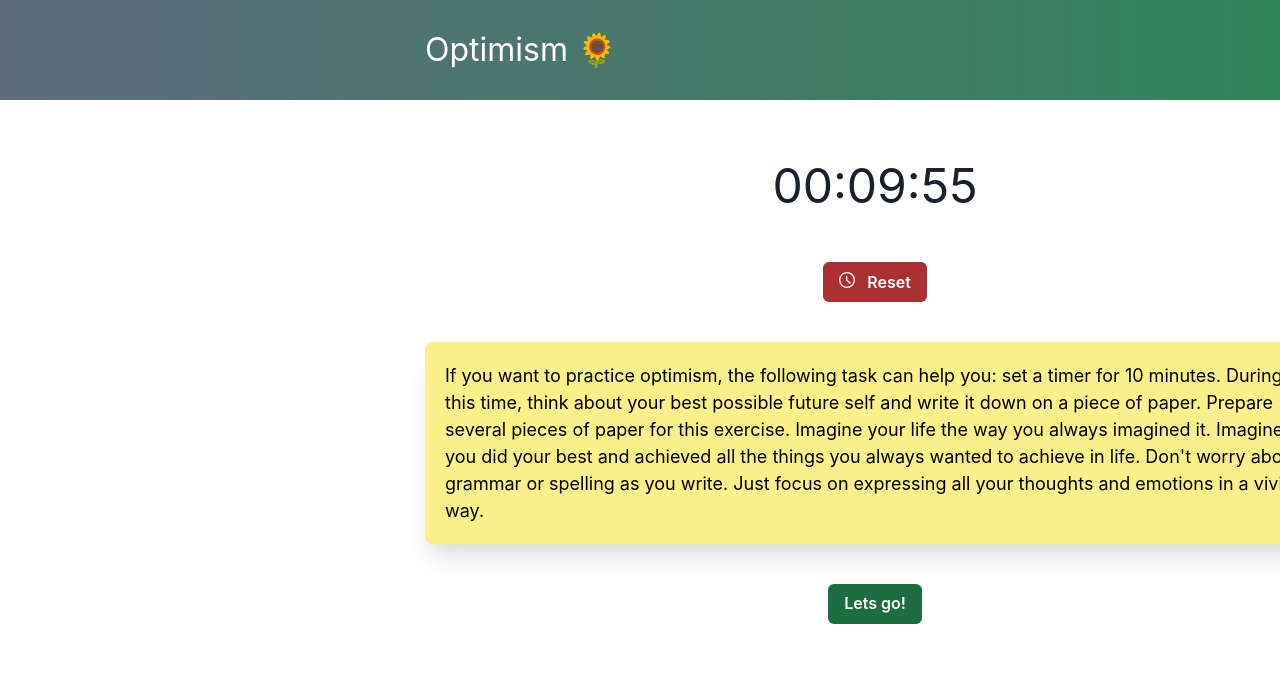
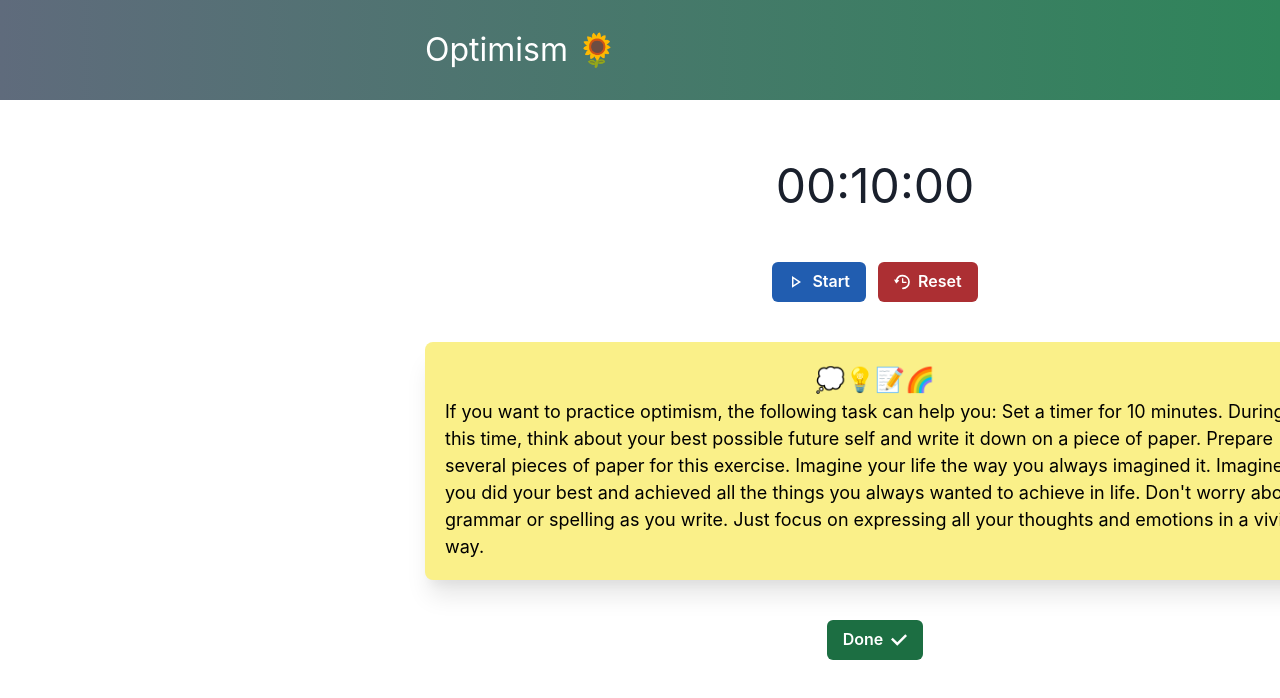
Before and after one commit to TUBerlin-Kopfsachen-Browser-Frontend/kopfsachen-app, a React (Create React App) app: page /resources/optimism in a window 1280 px wide. Shown: the top 698 px of the page. Built offline with nearby package versions, Linux system fonts and the light colour scheme.

Commit message:
emojiiiiis

```diff
--- a/src/App.tsx
+++ b/src/App.tsx
@@ -26,7 +26,7 @@ export default function App() {
   const mobile = useMobile();
   return <ContentWrapper headerProps={{ text: 'Home' }}>
     <Flex flexDirection='column' alignItems='center' mt='150px'>
-      <Image src="/header.png" width={["200px", "400px"]} />
+      <Image src="/header.png" width={["200px", "400px"]} alt='Kopfsachen logo'/>
       <Text fontSize={["16", "20"]}>Welcome to the Kopfsachen Web App!</Text>
       <Stack spacing={4} direction="row" align="center">
         <a href="/login">
--- a/src/routes/Optimism.tsx
+++ b/src/routes/Optimism.tsx
@@ -13,8 +13,12 @@ import {
 } from "@chakra-ui/react";
 import Sidebar from "../components/Sidebar";
 import { useNavigate } from "react-router-dom";
-import { TimeIcon } from "@chakra-ui/icons";
+import { VscDebugStart, VscDebugRestart } from "react-icons/vsc";
+import { MdDone } from "react-icons/md";
 import { ContentWrapper } from "../components/utils";
+import { useState } from "react";
+import { FiCheck } from "react-icons/fi";
+import { CheckIcon, RepeatClockIcon } from "@chakra-ui/icons";
 
 interface ICountdown {
   hours: number;
@@ -27,22 +31,24 @@ const CountDownTimer = ({
   minutes = 0,
   seconds = 60,
 }: ICountdown) => {
-  const [time, setTime] = React.useState<ICountdown>({
+  const [time, setTime] = useState<ICountdown>({
     hours,
     minutes,
     seconds,
   });
   const navigate = useNavigate();
+  const [startClicked, setStartClicked] = useState(false);
 
   const tick = () => {
+    if (startClicked) {
       if (time.hours === 0 && time.minutes === 0 && time.seconds === 0) reset();
-    else if (time.hours === 0 && time.minutes == 10 && time.seconds === 0) {
-      setTime({
-        hours: time.hours,
-        minutes: 9,
-        seconds: 59,
-      });
-    } else if (time.seconds === 0) {
+      // else if (time.hours === 0 && time.minutes === 10 && time.seconds === 0) {
+      //   setTime({
+      //     hours: time.hours,
+      //     minutes: 9,
+      //     seconds: 59,
+      //   });}
+      else if (time.seconds === 0) {
         setTime({ hours: time.hours, minutes: time.minutes - 1, seconds: 59 });
       } else {
         setTime({
@@ -50,6 +56,7 @@ const CountDownTimer = ({
           minutes: time.minutes,
           seconds: time.seconds - 1,
         });
+      }
     }
   };
 
@@ -84,13 +91,28 @@ const CountDownTimer = ({
                 .padStart(2, "0")}:${time.seconds.toString().padStart(2, "0")}`}
             </Text>
           </Center>
-          <Box pt="40px">
+          <Box mt="40px">
             <Center>
               <Button
+                colorScheme="primary"
+                // display={"inline-block"}
+                onClick={() => setStartClicked(true)}
+                leftIcon={<VscDebugStart />}
+                mr={3}
+              >
+                {" "}
+                Start{" "}
+              </Button>
+              <Button
                 colorScheme="warning"
-                display={"inline-block"}
-                onClick={refreshPage}
-                leftIcon={<TimeIcon />}
+                // display={"inline-block"}
+                onClick={ () => {
+                  setStartClicked(false);
+                  reset();
+                  setTime({ hours: 0, minutes: 10, seconds: 0 });
+
+                }}
+                leftIcon={<RepeatClockIcon />}
               >
                 {" "}
                 Reset{" "}
@@ -105,9 +127,10 @@ const CountDownTimer = ({
                 borderRadius="lg"
                 boxShadow={"xl"}
               >
+                <Text fontSize='24px' textAlign='center'> 💭💡📝🌈</Text>
                 <Text fontSize="18px" color="black" textAlign="left">
                   If you want to practice optimism, the following task can help
-                  you: set a timer for 10 minutes. During this time, think about
+                  you: Set a timer for 10 minutes. During this time, think about
                   your best possible future self and write it down on a piece of
                   paper. Prepare several pieces of paper for this exercise.
                   Imagine your life the way you always imagined it. Imagine you
@@ -123,9 +146,10 @@ const CountDownTimer = ({
                 <Button
                   colorScheme="success"
                   onClick={() => navigate("/resources/optimism1")}
-                  display={"inline-block"}
+                  rightIcon={<CheckIcon/>}
+                  // display={"inline-block"}
                 >
-                  Lets go!{" "}
+                  Done{" "}
                 </Button>
               </Center>
             </Box>
--- a/src/routes/Optimism1.tsx
+++ b/src/routes/Optimism1.tsx
@@ -33,7 +33,7 @@ import {
 import { useNavigate } from "react-router-dom";
 import { useEffect, useRef, useState, Suspense } from "react";
 import Sidebar from "../components/Sidebar";
-import { FiFrown, FiMeh, FiSmile } from "react-icons/fi";
+import { FiCheck, FiFrown, FiMeh, FiSmile } from "react-icons/fi";
 
 import { useForm, SubmitHandler } from "react-hook-form";
 import { AspectRatio } from "@chakra-ui/react";
@@ -42,6 +42,8 @@ import axios from "axios";
 import i18n, { t } from "i18next";
 import { initReactI18next, useTranslation } from "react-i18next";
 import { ContentWrapper } from "../components/utils";
+import { MdDone } from "react-icons/md";
+import { CheckIcon } from "@chakra-ui/icons";
 
 interface IResources {
   feedback: boolean;
@@ -75,6 +77,8 @@ export default function ReframingText() {
               Write down the thoughts that came up in these 10 minutes.
             </Text>
             <Stack spacing={5}>
+              <Flex alignItems='center'>
+              <Text fontSize='26' mr={3}>💡</Text>
               <Textarea
                 {...register(`situations.${0}`)}
                 placeholder="Room for thoughts 1"
@@ -83,6 +87,9 @@ export default function ReframingText() {
                   "neutral.100"
                 )}
               />
+              </Flex>
+              <Flex alignItems='center'>
+              <Text fontSize='26' mr={3}>💡</Text>
               <Textarea
                 {...register(`situations.${1}`)}
                 placeholder="Room for thougts 2"
@@ -91,6 +98,9 @@ export default function ReframingText() {
                   "neutral.100"
                 )}
               />
+              </Flex>
+              <Flex alignItems='center'>
+              <Text fontSize='26' mr={3}>💡</Text>
               <Textarea
                 {...register(`situations.${2}`)}
                 placeholder="Room for thoughts 3"
@@ -99,13 +109,14 @@ export default function ReframingText() {
                   "neutral.100"
                 )}
               />
+              </Flex>
               <Center>
                 <Button
                   mt={5}
                   onClick={onOpen}
-                  w={"30%"}
-                  display={"inline-block"}
+                  // display={"inline-block"}
                   colorScheme="success"
+                  rightIcon={<CheckIcon/>}
                 >
                   Done
                 </Button>
--- a/src/routes/Reframing1.tsx
+++ b/src/routes/Reframing1.tsx
@@ -38,6 +38,7 @@ import axios from "axios";
 import i18n, { t } from "i18next";
 import { initReactI18next, useTranslation } from "react-i18next";
 import { ContentWrapper, useMobile } from "../components/utils";
+import { CheckIcon } from "@chakra-ui/icons";
 
 interface IResources {
   feedback: boolean;
@@ -83,8 +84,9 @@ export default function ReframingText() {
           colorScheme="success"
           whiteSpace={mobile ? "initial" : "unset"}
           maxWidth="485px"
+          // rightIcon={<CheckIcon/>}
         >
-          Ich bin zu einer neuen Bewertung der Situationen gekommen.
+          Ich bin zu einer neuen Bewertung der Situationen gekommen
         </Button>
         {/* </Flex> */}
         <Modal isOpen={isOpen} onClose={onClose}>
--- a/src/routes/safetyNet.tsx
+++ b/src/routes/safetyNet.tsx
@@ -43,10 +43,11 @@ import { stringify } from "querystring";
 import { networkInterfaces } from "os";
 import axios from "axios";
 import { Button, IconButton } from "@chakra-ui/button";
-import { AddIcon } from "@chakra-ui/icons";
+import { AddIcon, CheckIcon } from "@chakra-ui/icons";
 import { RadioGroup } from "@chakra-ui/react";
 import { Radio } from "@chakra-ui/react";
-import { FiFrown, FiMeh, FiSmile } from "react-icons/fi";
+import { FiCornerDownRight } from "react-icons/fi";
+import { FiCheck } from "react-icons/fi";
 import React from "react";
 
 import {
@@ -185,6 +186,7 @@ function AddItemView() {
             colorScheme="success"
             onClick={() => setContinueClicked(true)}
             isDisabled={nameInput.trim() === ""}
+            leftIcon={<FiCornerDownRight/>}
           >
             {t("continue")}
           </Button>
@@ -243,6 +245,7 @@ function AddItemView() {
                 strategyInput2.trim() === "" ||
                 strategyInput3.trim() === ""
               }
+              leftIcon={<AddIcon/>}
             >
               {t("addResource")}
             </Button>
@@ -258,6 +261,7 @@ function AddItemView() {
               strategyInput2.trim() === "" ||
               strategyInput3.trim() === ""
             }
+            leftIcon={<CheckIcon/>}
           >
             {t("allResources")}
           </Button>
--- a/src/routes/wiki.tsx
+++ b/src/routes/wiki.tsx
@@ -156,6 +156,7 @@ function FrontPage() {
             focusBorderColor={focusBorderColorScheme}
             onChange={handleInput}
             maxWidth='400px'
+            aria-label='Search for entries'
           />
         </InputGroup>
         <Flex
```
Also changed, not shown: src/routes/Reframing.tsx (+19 -5 lines). Lines whose indentation alone changed are shown as unchanged.
